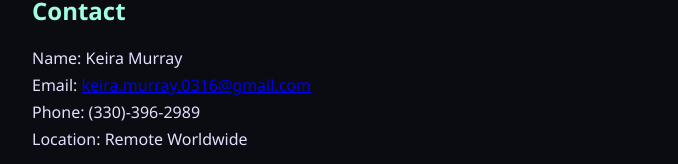
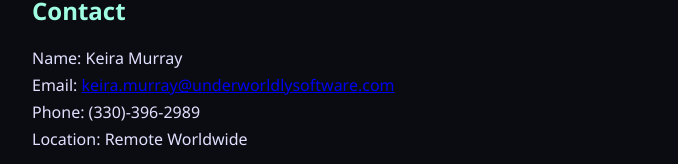
Before and after one commit to UnderworldlySoftwarellc/Portfolio_Website, a plain HTML site: page index.html in a window 1280 px wide. Shown: the part 1714-1878 px from the top of the page, without its empty margins (108-786 px from the left). Drawn offline with Linux system fonts and the light colour scheme.

Commit message:
update email

```diff
--- a/index.html
+++ b/index.html
@@ -69,7 +69,7 @@
   <section class="contact">
     <h2>Contact</h2>
     <p>Name: Keira Murray</p>
-    <p>Email: <a href="mailto:keira.murray.0316@gmail.com">keira.murray.0316@gmail.com</a></p>
+    <p>Email: <a href="mailto:keira.murray@underworldlysoftware.com">keira.murray@underworldlysoftware.com</a></p>
     <p>Phone: (330)-396-2989</p>
     <p>Location: Remote Worldwide</p>
 
```
